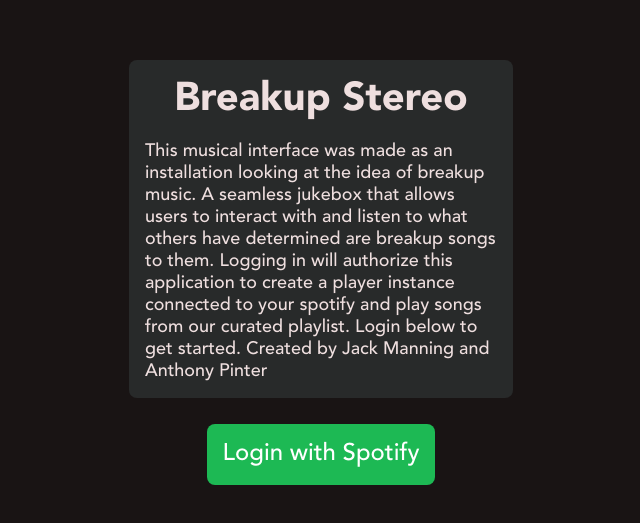
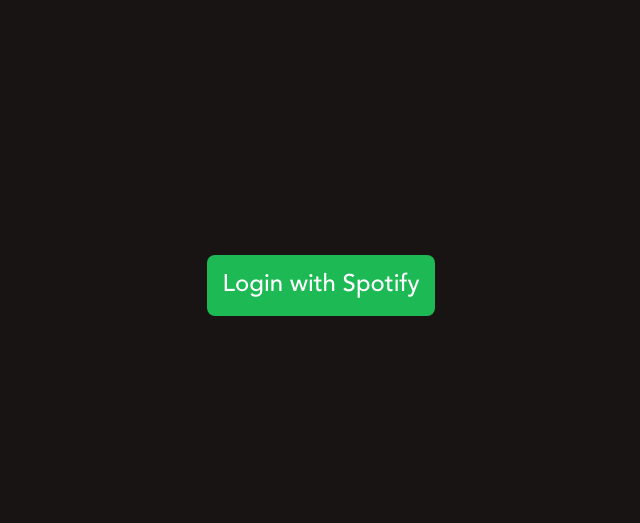
Before and after one commit to Jack-Manning11/jukebox, a React (Create React App) app: page / in a window 1280 px wide. Shown: the part 115-638 px from the top of the page, without its empty margins (319-959 px from the left). Built offline with nearby package versions, Linux system fonts and the light colour scheme; what spotify-web-api-node would draw is missing.

Commit message:
login fix

```diff
--- a/src/Login.jsx
+++ b/src/Login.jsx
@@ -23,10 +23,6 @@
 
     return (
         <LoginContainer>
-            <LoginInfo>
-                <Title>Breakup Stereo</Title>
-                <Description>This musical interface was made as an installation looking at the idea of breakup music. A seamless jukebox that allows users to interact with and listen to what others have determined are breakup songs to them. Logging in will authorize this application to create a player instance connected to your spotify and play songs from our curated playlist. Login below to get started. Created by Jack Manning and Anthony Pinter</Description>
-            </LoginInfo>
             <LoginButton>
                 <LoginLink href={AUTH_URL}>Login with Spotify</LoginLink>
             </LoginButton>
```
